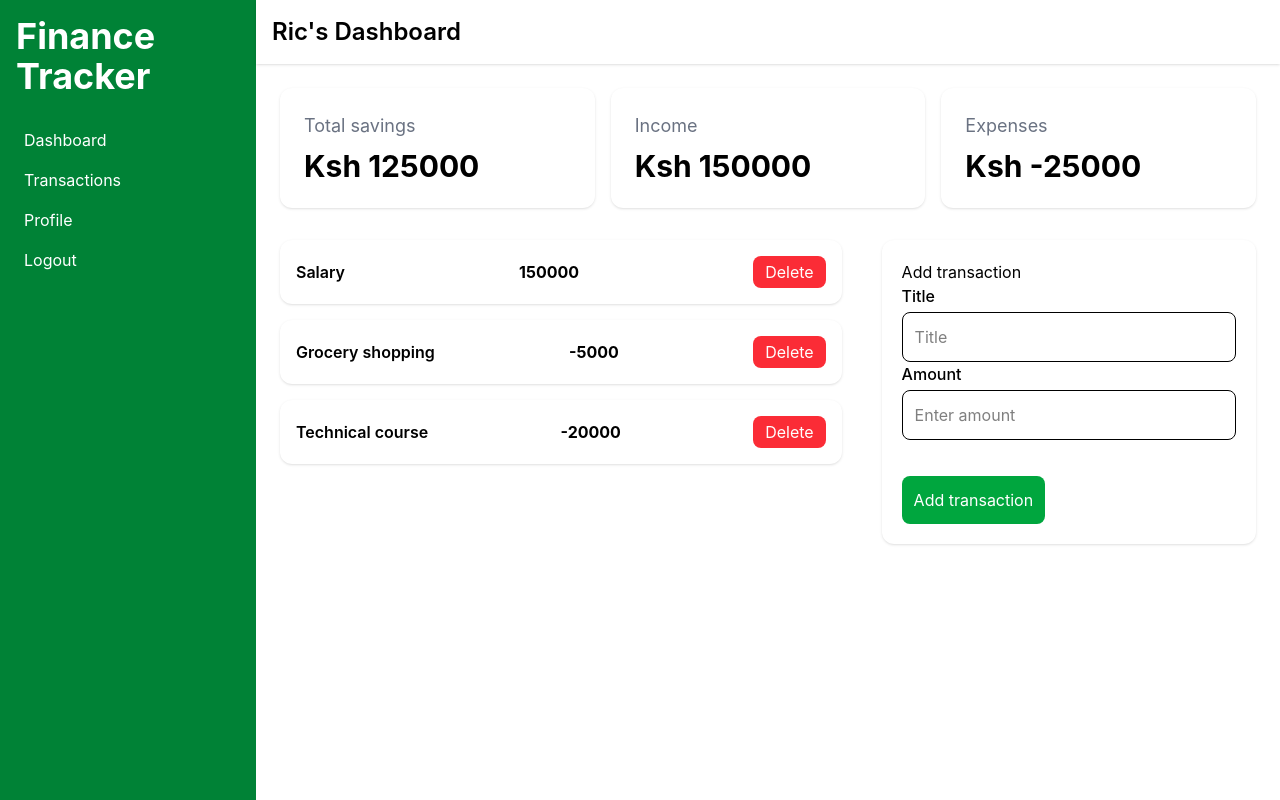
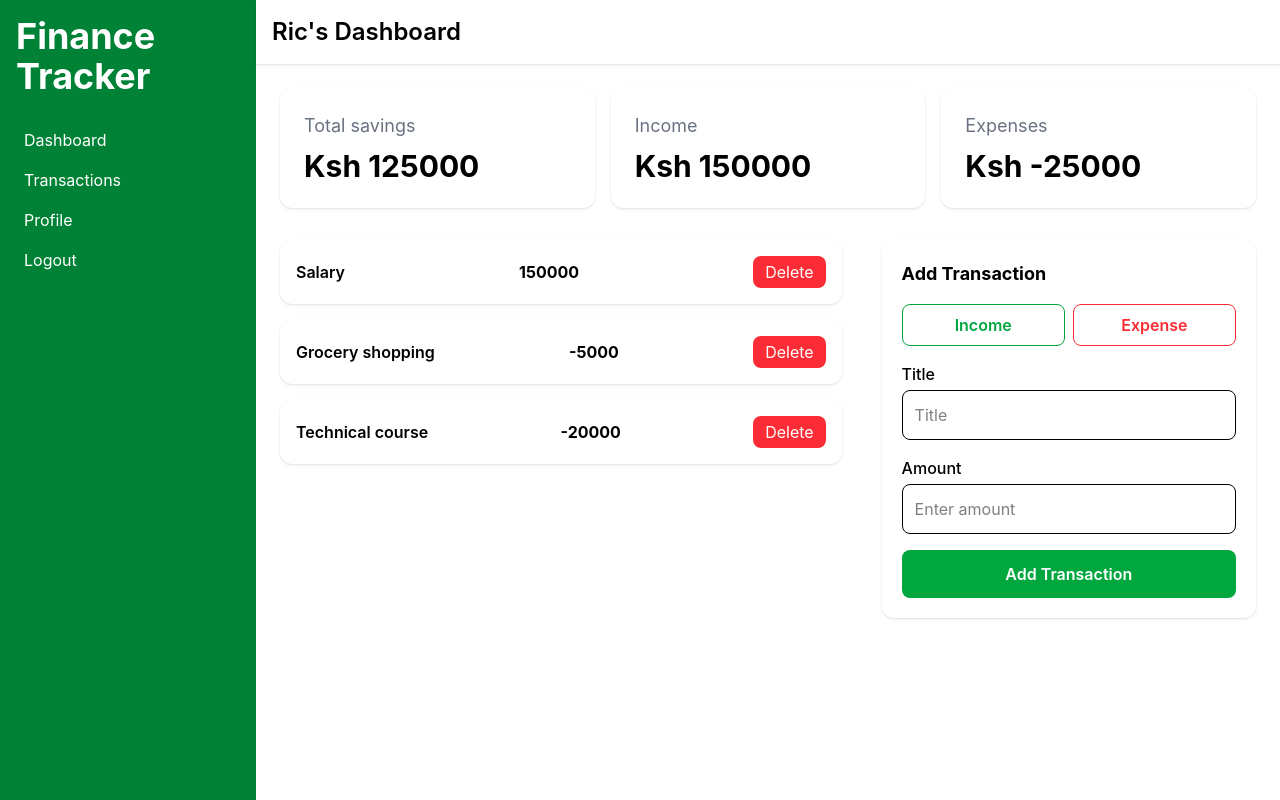
Before and after one commit to ricmusyoki-glitch/finance-tracker-app, a React (Vite) app: page /dashboard in a window 1280 px wide. Built offline with nearby package versions, Linux system fonts and the light colour scheme.

Commit message:
Added an expense option so you can add a transaction as an expense or income

```diff
--- a/src/components/TransactionForm.jsx
+++ b/src/components/TransactionForm.jsx
@@ -1,45 +1,57 @@
+const TransactionForm = ({ handleSubmit, title, amount, type, setTitle, setAmount, setType }) => {
+  return (
+    <form onSubmit={handleSubmit} className="bg-white p-5 rounded-xl shadow space-y-4">
+      <h2 className="font-bold text-lg">Add Transaction</h2>
 
-
-
-const TransactionForm = ({
-    handleSubmit,
-    title,
-    amount,
-    setTitle,
-    setAmount
-}) => {
-
-
-
-
-  return (
-    <form onSubmit={handleSubmit}  className="bg-white p-5 rounded-xl shadow space y-4">
-        <h2>Add transaction</h2>
+      <div className="flex gap-2">
+        <button
+          type="button"
+          onClick={() => setType("income")}
+          className={`flex-1 p-2 rounded-lg font-semibold border ${
+            type === "income" ? "bg-green-600 text-white" : "text-green-600 border-green-600"
+          }`}
+        >
+          Income
+        </button>
+        <button
+          type="button"
+          onClick={() => setType("expense")}
+          className={`flex-1 p-2 rounded-lg font-semibold border ${
+            type === "expense" ? "bg-red-500 text-white" : "text-red-500 border-red-500"
+          }`}
+        >
+          Expense
+        </button>
+      </div>
 
       <div className="flex flex-col">
-
         <label className="mb-1 font-medium">Title</label>
-
-            <input type="text"
+        <input
+          type="text"
           placeholder="Title"
           value={title}
           onChange={(e) => setTitle(e.target.value)}
-                   className="border p-3 rounded-lg outline-none"/>
+          className="border p-3 rounded-lg outline-none"
+          required
+        />
       </div>
 
       <div className="flex flex-col">
-
         <label className="mb-1 font-medium">Amount</label>
-
-            <input type="number"
+        <input
+          type="number"
           placeholder="Enter amount"
           value={amount}
           onChange={(e) => setAmount(e.target.value)}
-             className="border p-3 rounded-lg outline-none"/>
+          className="border p-3 rounded-lg outline-none"
+          min="0"
+          required
+        />
       </div>
 
-        <button type="submit" className="bg-green-600 text-white p-3 rounded-lg mt-9">Add transaction</button>
-
+      <button type="submit" className="bg-green-600 text-white w-full p-3 rounded-lg font-semibold">
+        Add Transaction
+      </button>
     </form>
   )
 }
```
Lines whose indentation alone changed are shown as unchanged.
